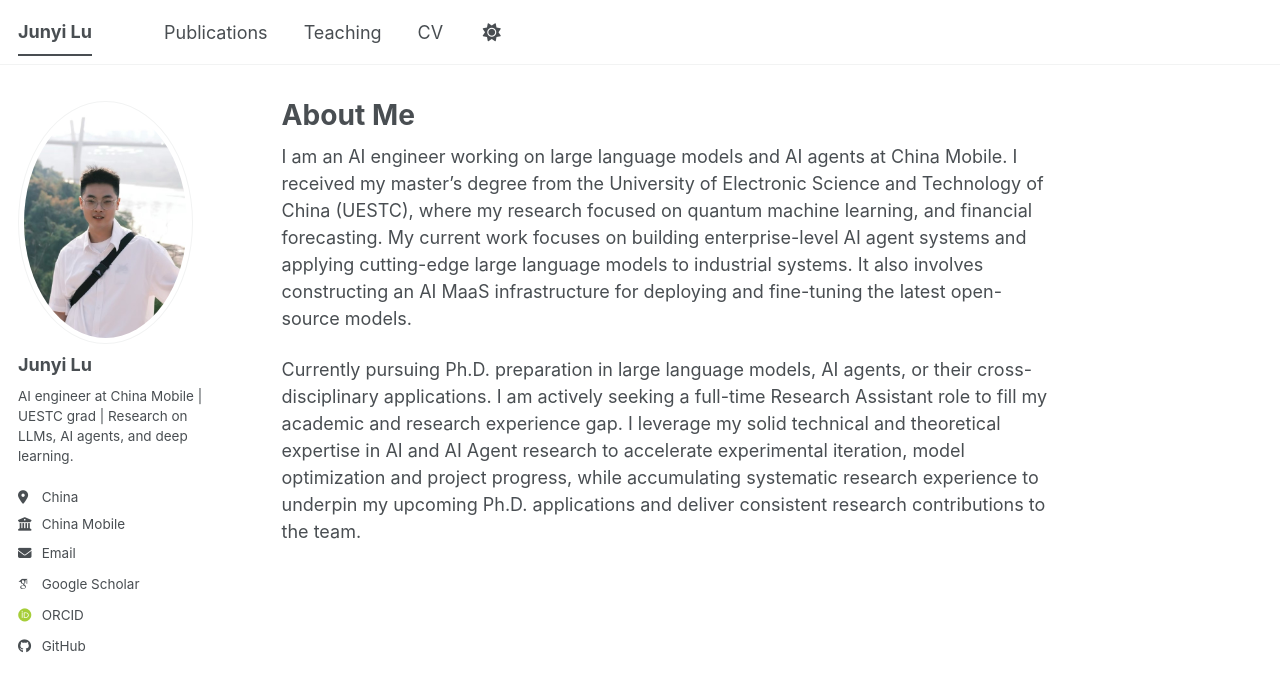
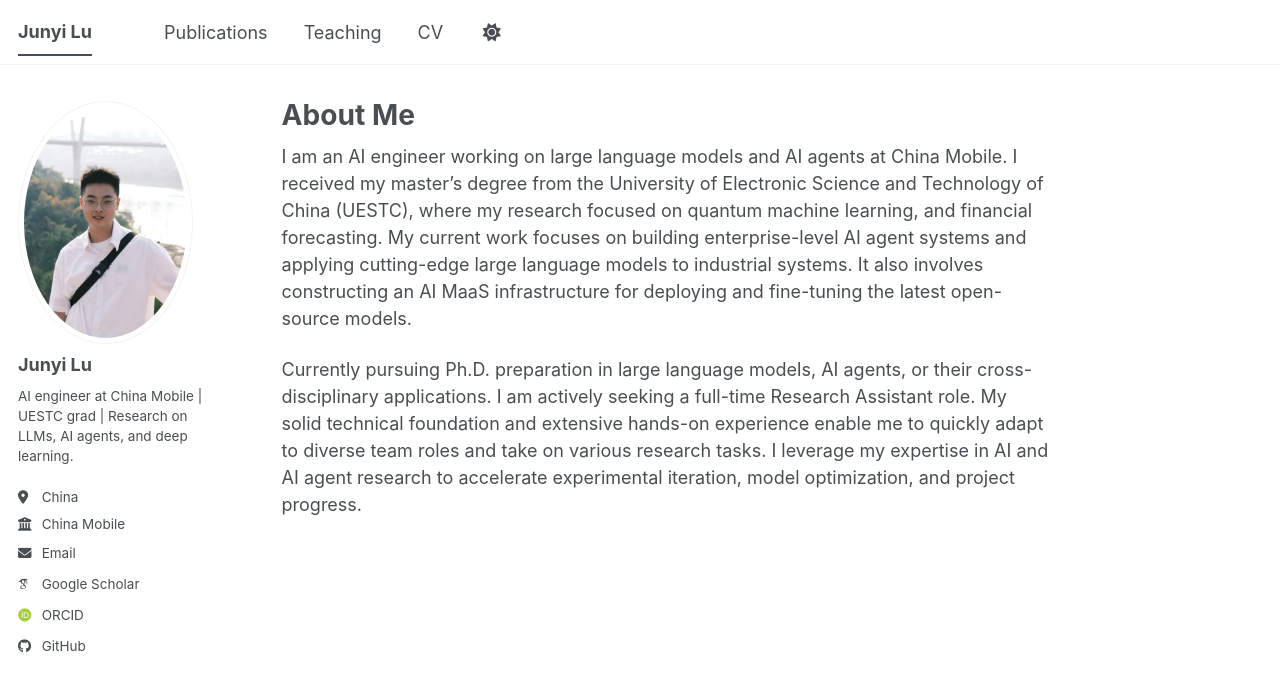
Before and after one commit to ljy623669155/ljy623669155.github.io, a Jekyll site: the page built from _pages/about.md, in a window 1280 px wide. Shown: the top 691 px of the page. Built offline with Jekyll 4.4.1, drawn with Linux system fonts in a browser that asks for light colours; some web fonts are replaced; a script bundle is joined from its source files by our own code; library files that are not in the unit come from our copies.

Commit message:
revise second paragraph of About Me

```diff
--- a/_pages/about.md
+++ b/_pages/about.md
@@ -9,4 +9,4 @@ redirect_from:
 
 I am an AI engineer working on large language models and AI agents at China Mobile. I received my master's degree from the University of Electronic Science and Technology of China (UESTC), where my research focused on quantum machine learning, and financial forecasting. My current work focuses on building enterprise-level AI agent systems and applying cutting-edge large language models to industrial systems. It also involves constructing an AI MaaS infrastructure for deploying and fine-tuning the latest open-source models.
 
-Currently pursuing Ph.D. preparation in large language models, AI agents, or their cross-disciplinary applications. I am actively seeking a full-time Research Assistant role to fill my academic and research experience gap. I leverage my solid technical and theoretical expertise in AI and AI Agent research to accelerate experimental iteration, model optimization and project progress, while accumulating systematic research experience to underpin my upcoming Ph.D. applications and deliver consistent research contributions to the team.
+Currently pursuing Ph.D. preparation in large language models, AI agents, or their cross-disciplinary applications. I am actively seeking a full-time Research Assistant role. My solid technical foundation and extensive hands-on experience enable me to quickly adapt to diverse team roles and take on various research tasks. I leverage my expertise in AI and AI agent research to accelerate experimental iteration, model optimization, and project progress.
```
